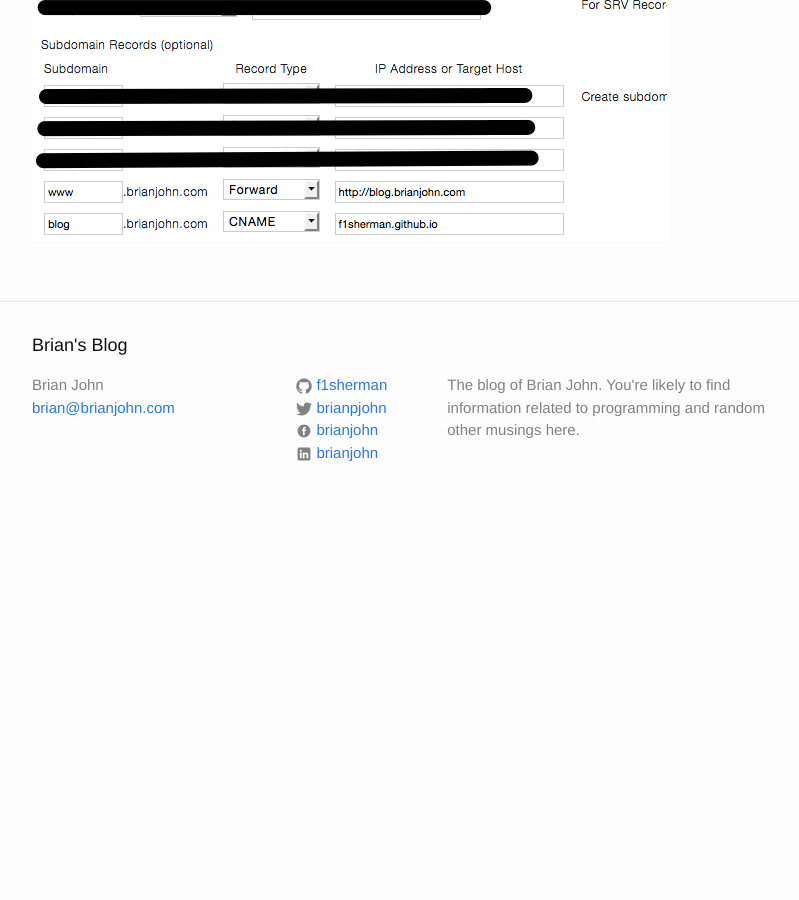
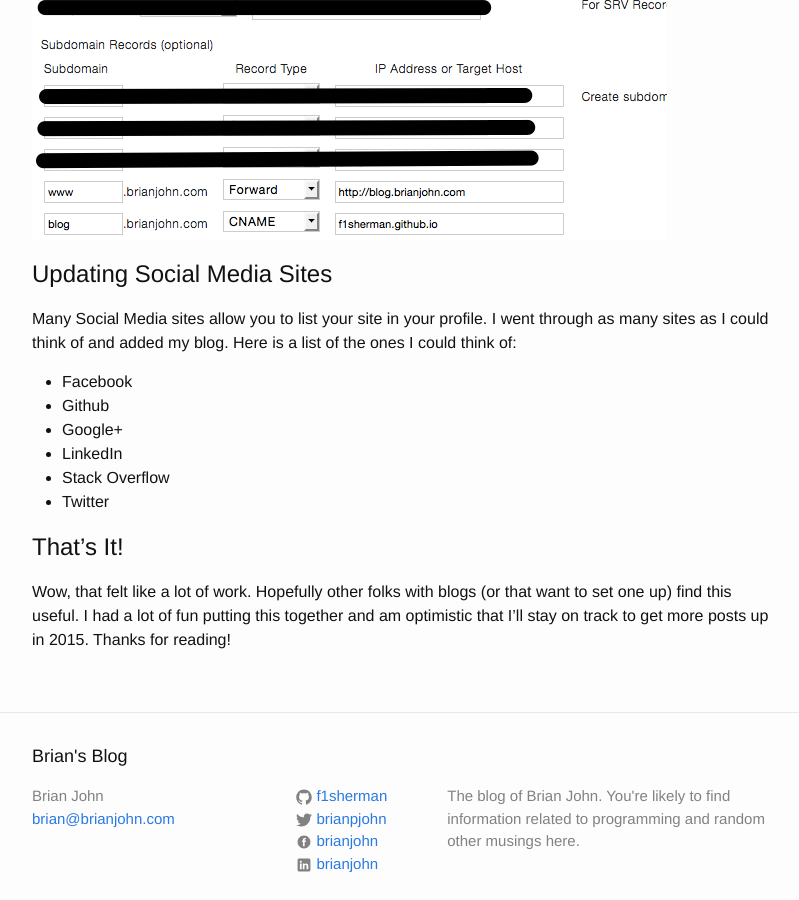
Before and after one commit to f1sherman/f1sherman.github.io, a Jekyll site: the page built from _posts/2014-12-27-setting-up-my-blog-using-jekyll-and-github-pages.markdown, in a window 1280 px wide and 900 px high, scrolled down 4444 px. Shown: the whole window, without its empty margins (238-1037 px from the left). Built offline with Jekyll 4.4.1, drawn with Linux system fonts in a browser that asks for light colours; comment, search, counter and statistics services are not loaded; before the commit the page ends 4968 px from its top, so only the background shows below that.

Commit message:
add sites to update and conclusion

```diff
--- a/_posts/2014-12-27-setting-up-my-blog-using-jekyll-and-github-pages.markdown
+++ b/_posts/2014-12-27-setting-up-my-blog-using-jekyll-and-github-pages.markdown
@@ -98,6 +98,22 @@
 
 ![Redirect](/images/redirect.png)
 
+Updating Social Media Sites
+===========================
+
+Many Social Media sites allow you to list your site in your profile. I went through as many sites as I could think of and added my blog. Here is a list of the ones I could think of:
+* Facebook
+* Github
+* Google+
+* LinkedIn
+* Stack Overflow
+* Twitter
+
+That's It!
+==========
+
+Wow, that felt like a lot of work. Hopefully other folks with blogs (or that want to set one up) find this useful. I had a lot of fun putting this together and am optimistic that I'll stay on track to get more posts up in 2015. Thanks for reading!
+
 [custom-domain]:        https://help.github.com/articles/setting-up-a-custom-domain-with-github-pages/
 [disqus]:               https://disqus.com/
 [disqus-html]:          https://github.com/f1sherman/f1sherman.github.io/blob/f79093961e1eb5b434941d1b286f6baa0da381d3/_includes/disqus.html
```
